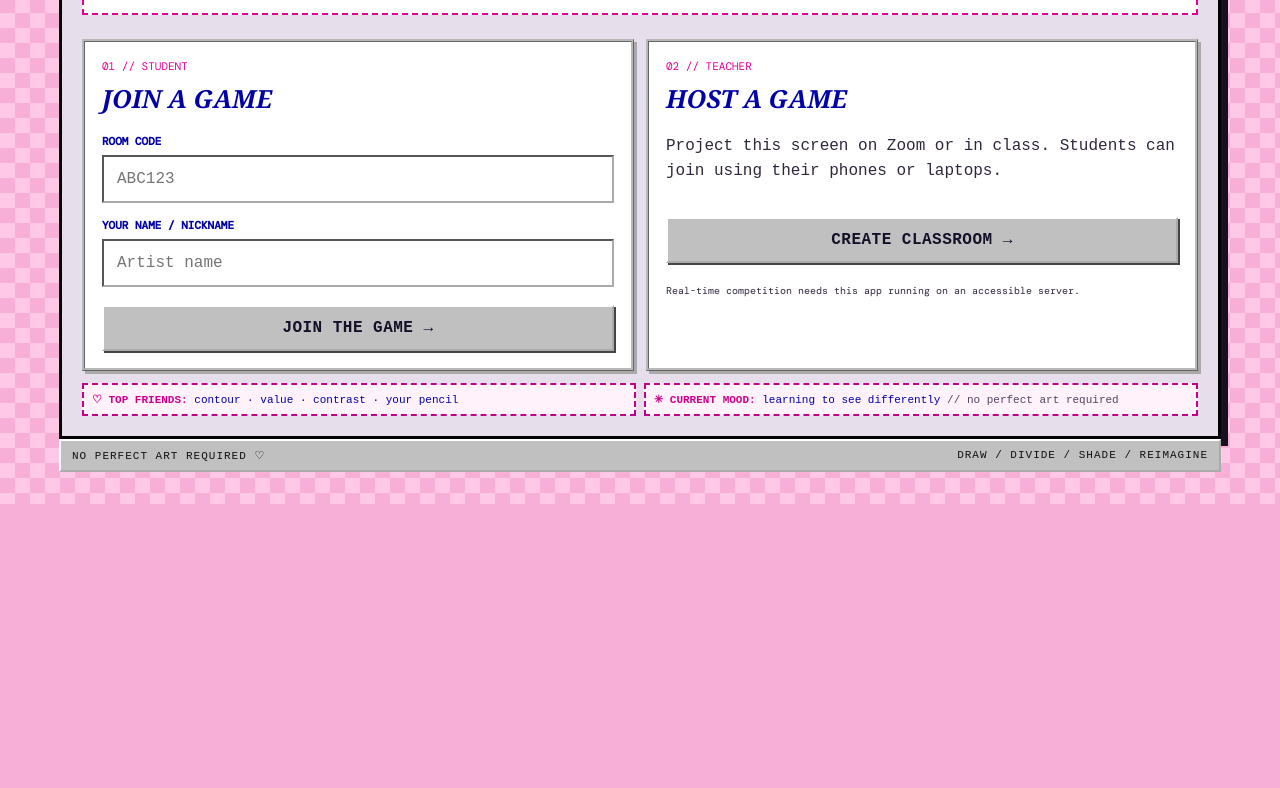
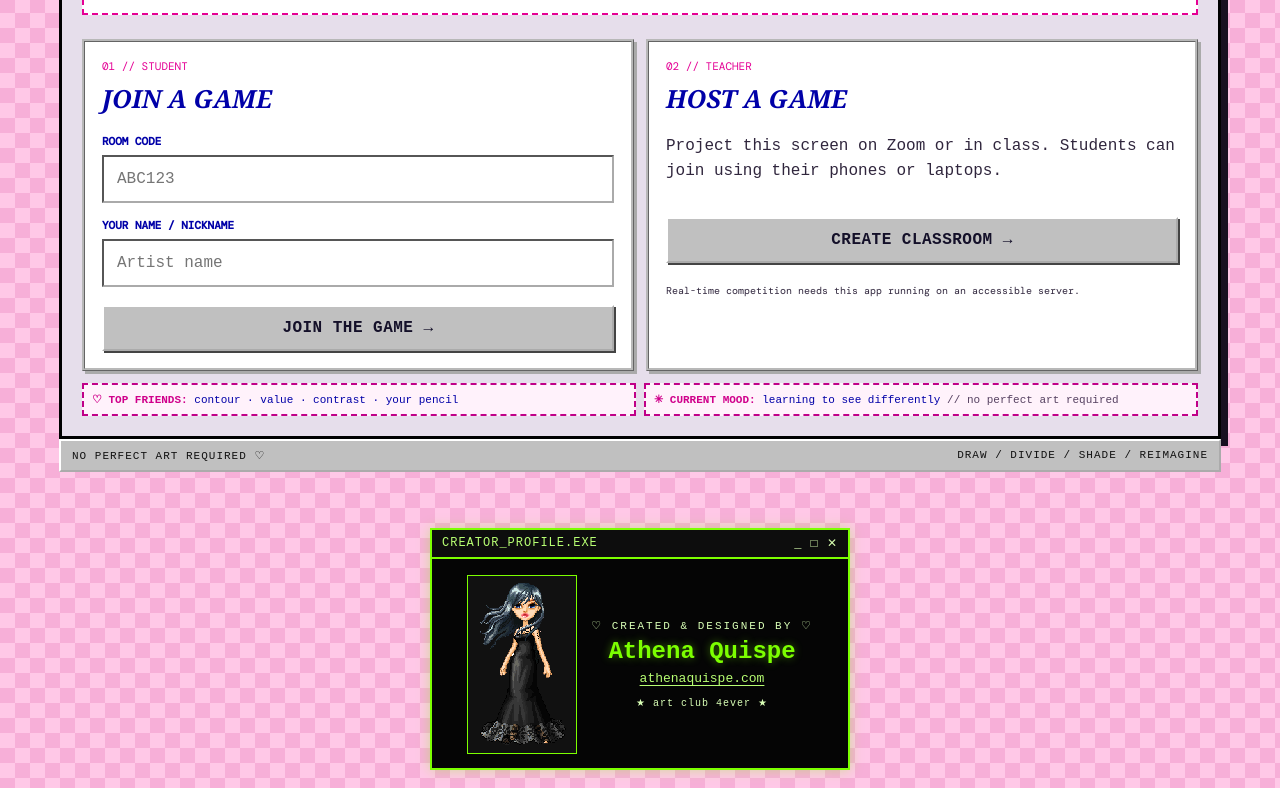
Before and after one commit to athenaquispemetsakoshi/the-value-game, a website: page public/index.html in a window 1280 px wide. Shown: the part 572-1360 px from the top of the page. Before the commit the page ends 1076 px from the top, so only its background shows below. Drawn offline with nearby package versions, Linux system fonts and the light colour scheme; no server answers.

Commit message:
Add gothic creator window and Athena Quispe credit

```diff
--- a/public/index.html
+++ b/public/index.html
@@ -7,4 +7,93 @@
 <section id="entry" class="screen entry"><div class="entrytop"><div class="spinning-shape" aria-hidden="true"><div class="shape-outer"></div><div class="shape-inner"></div></div><div><span class="chip">HI, LITTLE ARTIST ♡</span><h2>ENTER THE ART CLUB.</h2><p>Six tiny challenges. One big art adventure. No perfect drawings required.</p></div></div><div class="entrygrid"><div class="panel"><div class="eyebrow">01 // STUDENT</div><h3>JOIN A GAME</h3><label for="roomCode">ROOM CODE</label><input id="roomCode" maxlength="6" autocomplete="off" spellcheck="false" placeholder="ABC123"><label for="playerName">YOUR NAME / NICKNAME</label><input id="playerName" maxlength="22" autocomplete="off" placeholder="Artist name"><button id="joinBtn" class="primary">JOIN THE GAME →</button></div><div class="panel"><div class="eyebrow">02 // TEACHER</div><h3>HOST A GAME</h3><p>Project this screen on Zoom or in class. Students can join using their phones or laptops.</p><button id="hostBtn" class="secondary">CREATE CLASSROOM →</button><p class="tiny">Real-time competition needs this app running on an accessible server.</p></div></div><div class="profile-lower"><div class="friend-box"><b>♡ TOP FRIENDS:</b> contour · value · contrast · your pencil</div><div class="friend-box"><b>✳ CURRENT MOOD:</b> learning to see differently <span class="mini">// no perfect art required</span></div></div></section>
 <section id="game" class="screen hidden"><div class="gamegrid"><div class="leftpane"><div class="metadata"><span id="stageTag" class="chip">LOBBY</span><span id="progressLabel">WAITING FOR PLAYERS</span><span id="clock" class="timer" aria-live="off">--</span></div><div class="progressbar"><div id="progressFill"></div></div><div id="scene"></div><div id="controls"></div></div><aside class="leaderboard"><div class="sidehead"><span>♡ LIVE LEADERBOARD</span><span id="playerCount">0 PLAYERS</span></div><div id="boardEntries" class="boardentries"></div><div class="sidefoot">+100 FOR A CORRECT ANSWER<br>+BONUS POINTS FOR SPEED</div></aside></div></section>
 </div><footer><span>NO PERFECT ART REQUIRED ♡</span><span>DRAW / DIVIDE / SHADE / REIMAGINE</span></footer><div id="toast" class="toast hidden" role="alert"></div></main>
-<script src="/socket.io/socket.io.js"></script><script src="/app.js"></script></body></html>
+<script src="/socket.io/socket.io.js"></script><script src="/app.js"></script><div style="
+  max-width:420px;
+  margin:24px auto 18px auto;
+  border:2px solid #7CFF00;
+  background:#050505;
+  box-shadow:0 0 12px rgba(124,255,0,.35);
+  font-family:'Courier New', monospace;
+  color:#b8ff73;
+">
+  <div style="
+    background:#0d0d0d;
+    border-bottom:2px solid #7CFF00;
+    padding:6px 10px;
+    display:flex;
+    justify-content:space-between;
+    align-items:center;
+    font-size:12px;
+    letter-spacing:1px;
+    text-transform:uppercase;
+  ">
+    <span>creator_profile.exe</span>
+    <span style="color:#d8ffb0;">_ □ ✕</span>
+  </div>
+
+  <div style="
+    padding:16px 14px 14px 14px;
+    display:flex;
+    gap:14px;
+    align-items:center;
+    flex-wrap:wrap;
+    justify-content:center;
+  ">
+    <img
+      src="/athena-doll.gif"
+      alt="Pixel gothic doll representing Athena Quispe"
+      style="
+        width:110px;
+        height:auto;
+        image-rendering:pixelated;
+        border:1px solid #7CFF00;
+        background:#111;
+        padding:6px;
+      "
+    >
+
+    <div style="text-align:center; min-width:180px;">
+      <div style="
+        font-size:11px;
+        letter-spacing:2px;
+        color:#d9ffb6;
+        margin-bottom:6px;
+      ">
+        ♡ CREATED & DESIGNED BY ♡
+      </div>
+
+      <div style="
+        font-size:24px;
+        font-weight:bold;
+        color:#7CFF00;
+        text-shadow:0 0 8px rgba(124,255,0,.45);
+        margin-bottom:4px;
+      ">
+        Athena Quispe
+      </div>
+
+      <a
+        href="https://athenaquispe.com"
+        target="_blank"
+        rel="noopener noreferrer"
+        style="
+          color:#b8ff73;
+          text-decoration:underline;
+          text-underline-offset:3px;
+          font-size:13px;
+        "
+      >
+        athenaquispe.com
+      </a>
+
+      <div style="
+        margin-top:10px;
+        font-size:10px;
+        letter-spacing:1px;
+        color:#d9ffb6;
+      ">
+        ★ art club 4ever ★
+      </div>
+    </div>
+  </div>
+</div></body></html>
```
